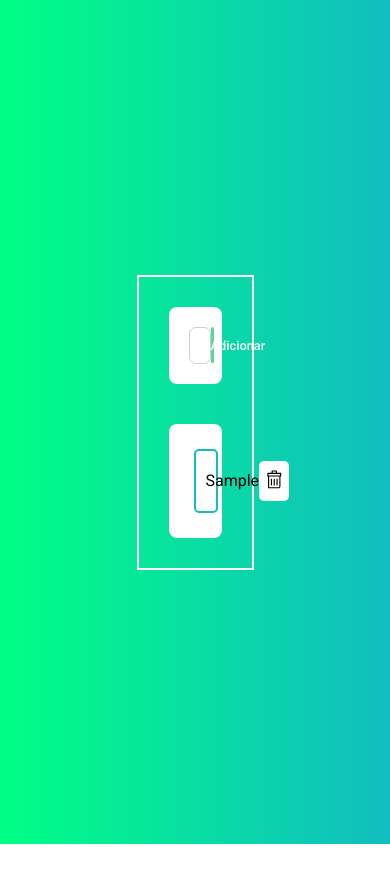
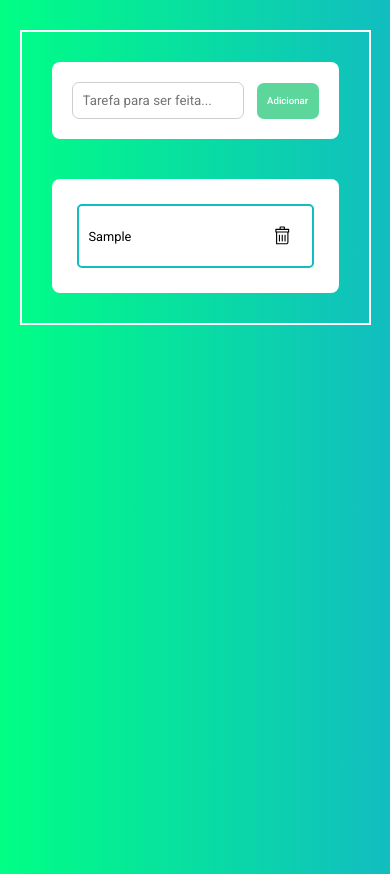
Before and after one commit to andredantasti/list-tasks-fullstackClub2, a plain HTML site: page index.html in a window 390 px wide. Both pictures are taken after typing "Sample" into the empty fields and a click on the button "Adicionar". Before the commit the page ends 844 px from the top, so only its background shows below. Drawn offline with Linux system fonts and the light colour scheme.

Commit message:
Mudança css para melhorar responsividade e JS para acompanhar essa mudança, enviando README

```diff
--- a/css/style.css
+++ b/css/style.css
@@ -13,6 +13,7 @@ body{
     justify-content: center;
     height: 100dvh;
 }
+
 
 .container-main{
     border: 2px solid white;
@@ -115,3 +116,58 @@ background-color: red;}
 .concluida{
     text-decoration: line-through;
 }
+
+
+@media (min-width: 360px) and (max-width:1024px){
+
+    body{
+        align-items: start;
+        margin-top: 30px;
+    }
+
+    .container-main{
+        width: 90%;
+    }
+
+    #botaoEnviar{
+        font-size: 0.6rem;
+    }
+
+
+    .list-tasks li{
+    border-radius: 5px;
+    padding: 10px;
+    margin: 5px;
+    border: 2px solid #11bdc0;
+    display: flex;
+    flex-direction: row;
+    justify-content: space-between;
+    align-items: center;
+    font-size: 0.8rem;
+}
+ .list-tasks li:hover{
+    background-color: #5cd69b;
+    color: white;
+    cursor: pointer;
+}
+
+.list-tasks img{
+    width: 30px;
+}
+
+.botaoExcluir{
+    background: white;
+    border-radius: 5px;
+    border: none;
+    cursor: pointer;
+    margin: 0;
+    padding: 0;
+    width: 40px;
+    height: 40px;
+}
+
+.botaoExcluir:hover{
+background-color: red;}
+
+
+}
--- a/js/script.js
+++ b/js/script.js
@@ -44,7 +44,6 @@ const inserirTarefaExcluir = (valor) =>{
 
     linha.addEventListener("click", ()=>{
         linha.classList.toggle("concluida");
-        linha.style.backgroundColor = "green";
     })
 
 }
```
Also changed, not shown: 2 other files.
